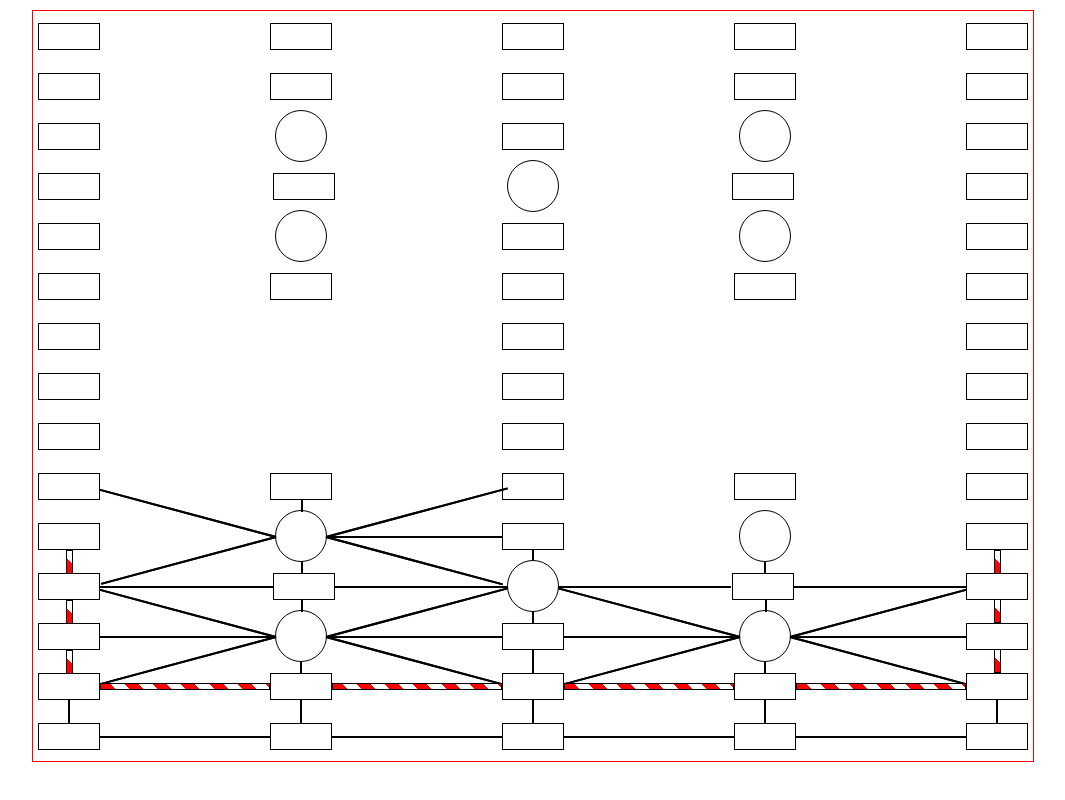
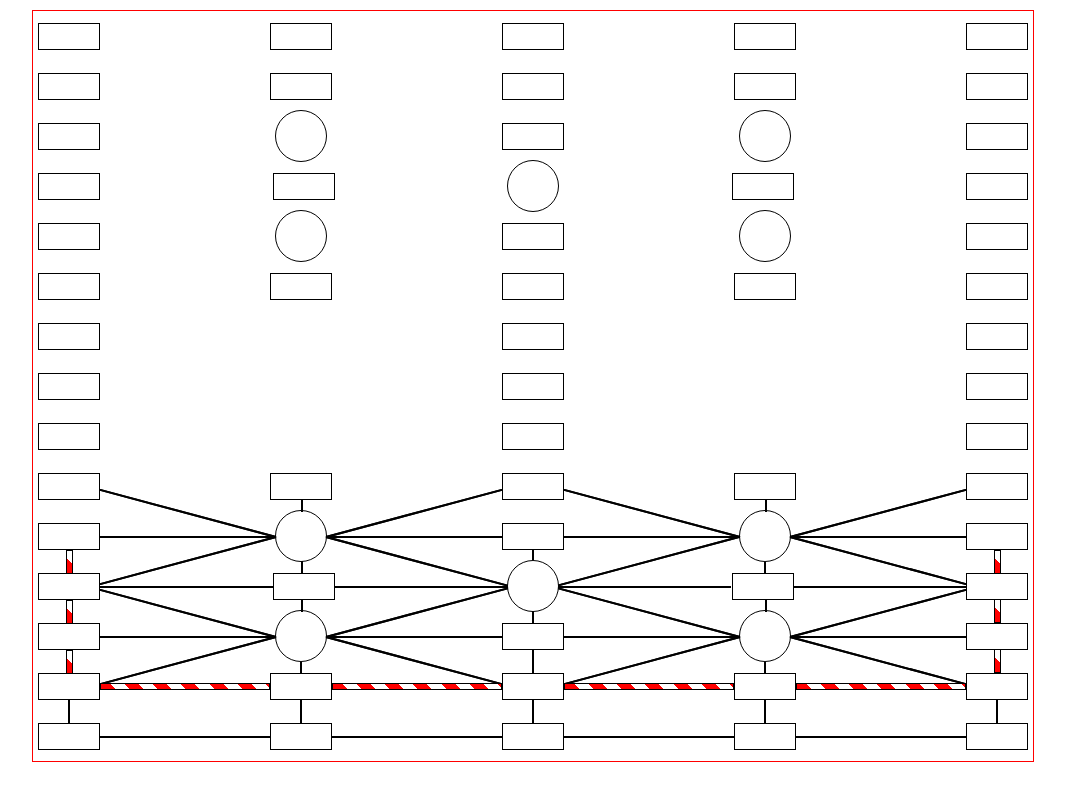
Before and after one commit to andrewc2695/cwgame, a plain HTML site: page index.html in a window 1280 px wide. Shown: the whole page, without its empty margins (107-1172 px from the left). Drawn offline with Linux system fonts and the light colour scheme.

Commit message:
finished the circles for bottom half

```diff
--- a/css/line_style.css
+++ b/css/line_style.css
@@ -141,6 +141,48 @@
     bottom: 16px;
 }
 
-#c5r11v{
+#c2r10dl{
+    right: 183px;
+    top: 23px;
+    width: 181px;
+    transform: rotate(
+-15deg
+);
+transform-origin: right;
+}
 
+#c2r10dr{
+    right: -50px;
+    top: 17px;
+    width: 186px;
+    transform: rotate(
+15deg
+);
+    transform-origin: left;
 }
+#c2r10ur{
+    right: -50px;
+    top: 19px;
+    width: 181px;
+    transform: rotate(-15deg);
+    transform-origin: left;
+}
+
+#c3r10ul{
+    right: 183px;
+    top: 21px;
+    width: 181px;
+    transform: rotate(
+15deg
+);
+    transform-origin: right;
+}
+#c3r10dl{
+    right: 188px;
+    top: 23px;
+    width: 185px;
+    transform: rotate(
+-15deg
+);
+    transform-origin: right;
+}
--- a/index.html
+++ b/index.html
@@ -85,17 +85,28 @@
             <div class="square"></div>
         </div>
         <div class="row" id="row10">
-            <div class="square"></div>
+            <div class="square">
+                <div class="line" id="c0r11h"></div>
+            </div>
             <div class="circle">
                 <div class="line" id="c1r12h"></div>
-                <div class="line" id="c1r12dl"></div>
+                <div class="line" id="c2r10dl"></div>
                 <div class="line" id="c1r12ul"></div>
-                <div class="line" id="c1r12ur"></div>
-                <div class="line" id="c1r12dr"></div>
+                <div class="line" id="c2r10ur"></div>
+                <div class="line" id="c2r10dr"></div>
                 <div class="line" id="c1r12v"></div>
             </div>
-            <div class="square"></div>
-            <div class="circle"></div>
+            <div class="square">
+                <div class="line" id="c0r11h"></div>
+            </div>
+            <div class="circle">
+                                <div class="line" id="c3r12h"></div>
+                                <div class="line" id="c3r10dl"></div>
+                                <div class="line" id="c3r10ul"></div>
+                                <div class="line" id="c3r12ur"></div>
+                                <div class="line" id="c1r12dr"></div>
+                                <div class="line" id="c1r12v"></div>
+            </div>
             <div class="square"></div>
         </div>
         <div class="row" id="row11">
```
